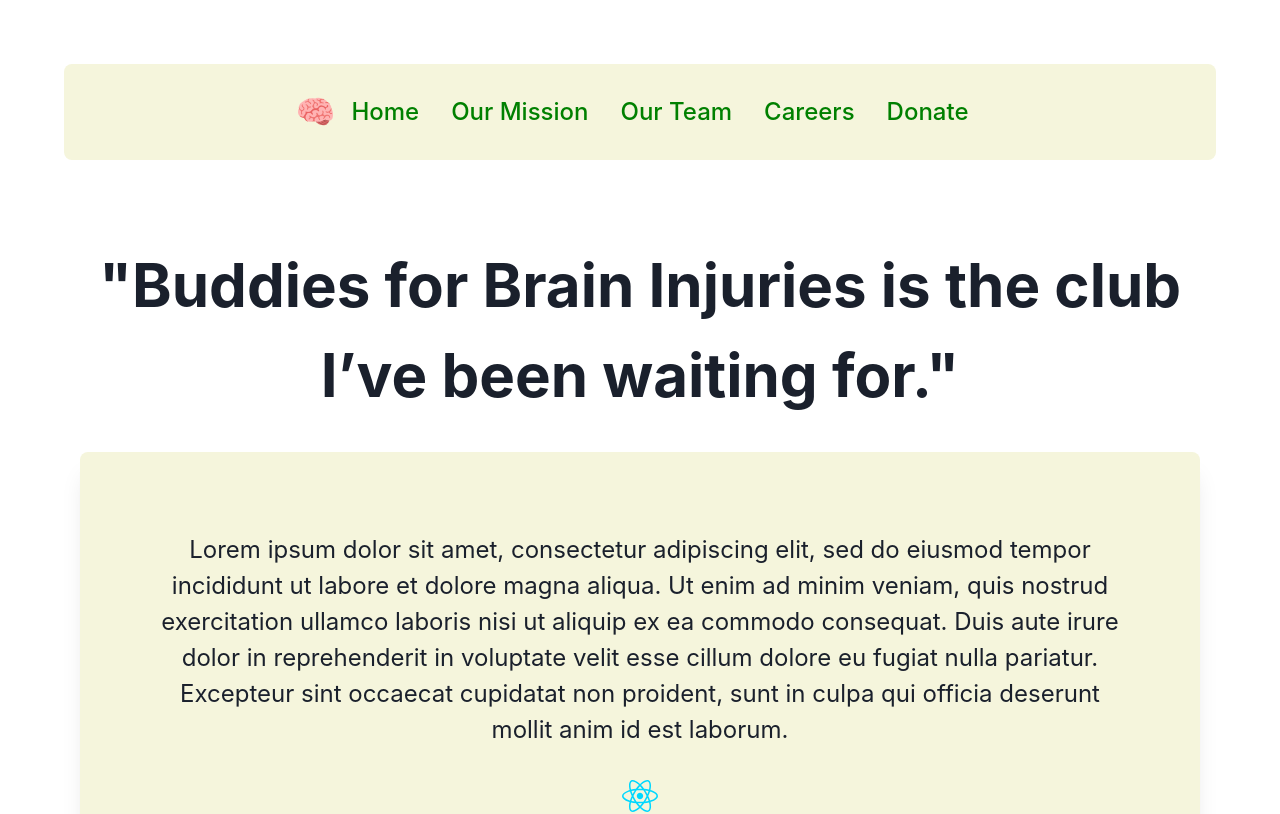
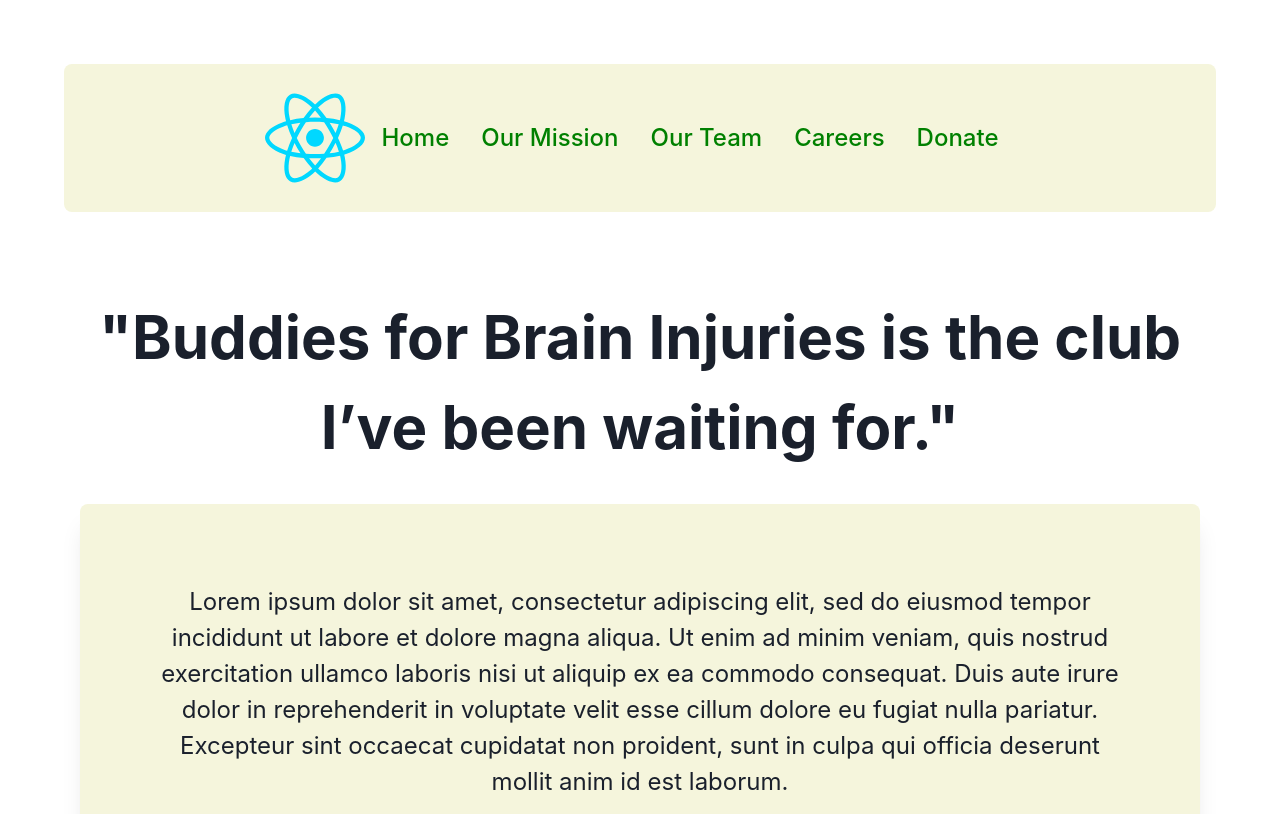
Before and after one commit to JustinScitech/BuddiesForBrains, a React (Vite) app: page / in a window 1280 px wide. Shown: the top 814 px of the page. Built offline with nearby package versions, Linux system fonts and the light colour scheme.

Commit message:
Update icon

```diff
--- a/src/components/Navbar.jsx
+++ b/src/components/Navbar.jsx
@@ -1,6 +1,7 @@
 import React, { useRef } from 'react';
 import { Link as ScrollLink } from 'react-scroll';
 import { Flex, Box, Link, Spacer, Text } from '@chakra-ui/react';
+import logo from '../assets/react.svg';
 
 const Navbar = () => {
     return (
@@ -16,7 +17,7 @@ const Navbar = () => {
             width="90vw"
         >
             <Box>
-                <Link href="#" fontSize="2rem">🧠</Link>
+                <Link href="#" fontSize="2rem"><img src={logo} alt="Logo" style={{ width: '100px', height: '100px' }} className="object-fill" /></Link>
             </Box>
 
             <Flex fontSize="1.5rem" align="center">
```
